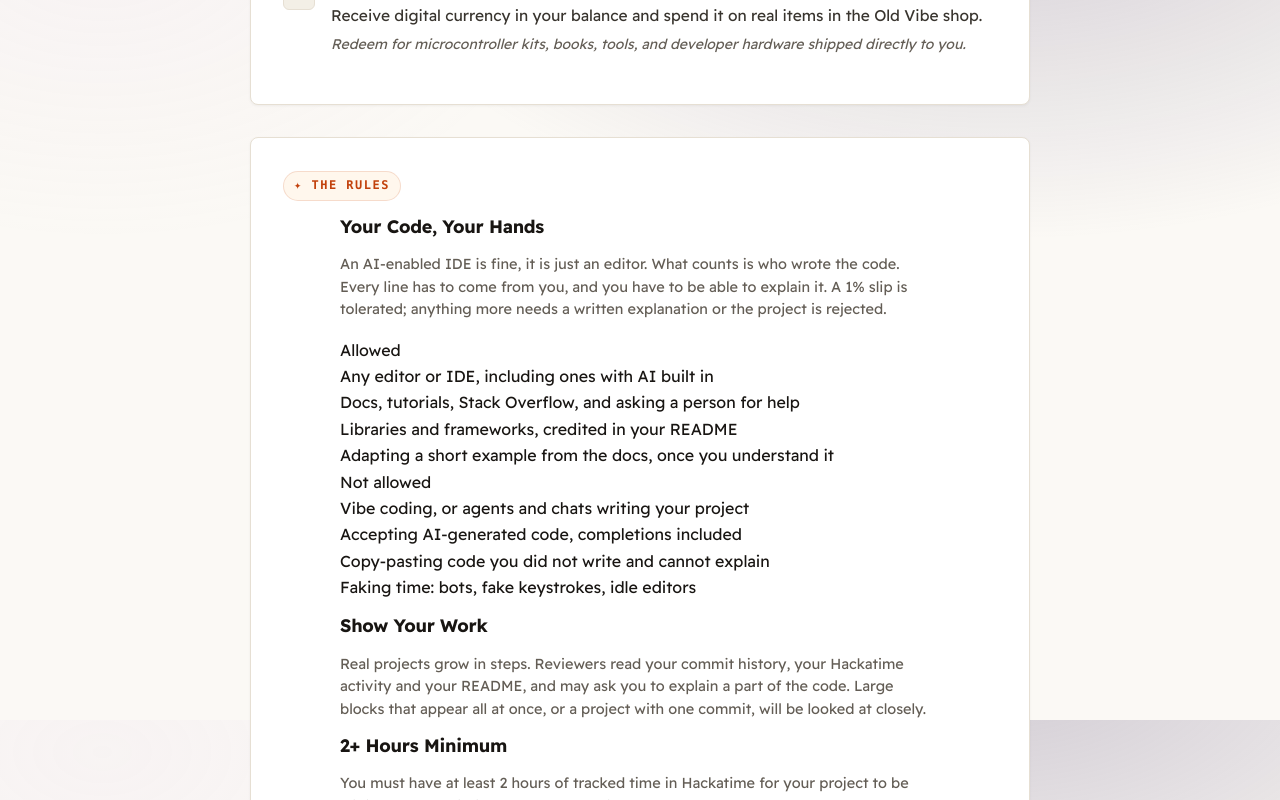
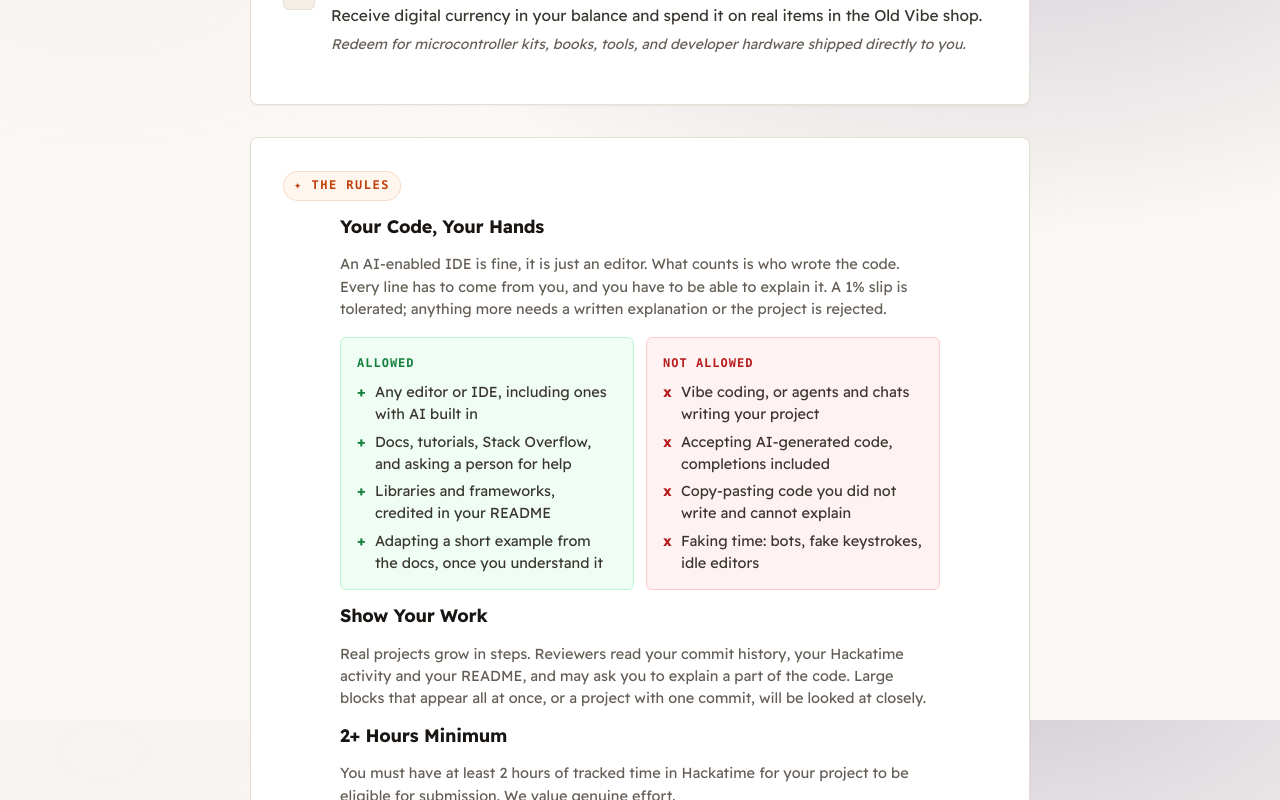
Before and after one commit to cyberworrier8088/Old-Vibe, a Next.js app in the folder old-vibe/: page / in a window 1280 px wide. Shown: the part 1680-2480 px from the top of the page. Built offline with nearby package versions, Linux system fonts and the light colour scheme.

Commit message:
feat(ui): scroll reveal, count-up stats, button sheen, hero glow, animated FAQ and rules cards

```diff
--- a/old-vibe/app/(site)/page.module.css
+++ b/old-vibe/app/(site)/page.module.css
@@ -207,3 +207,116 @@
 .dealCard:hover {
   transform: translateY(-5px) rotate(-0.4deg);
 }
+
+/* A slow warm glow drifts behind the hero. */
+@keyframes drift {
+  0%,
+  100% {
+    transform: translate(0, 0) scale(1);
+  }
+  50% {
+    transform: translate(40px, 24px) scale(1.12);
+  }
+}
+
+.hero {
+  position: relative;
+}
+
+.hero::before {
+  content: "";
+  position: absolute;
+  top: -40px;
+  right: -60px;
+  width: 380px;
+  height: 380px;
+  border-radius: 50%;
+  background: radial-gradient(circle, rgba(194, 65, 12, 0.14), transparent 68%);
+  filter: blur(8px);
+  animation: drift 14s ease-in-out infinite;
+  pointer-events: none;
+  z-index: -1;
+}
+
+.ruleCols {
+  display: grid;
+  grid-template-columns: 1fr 1fr;
+  gap: var(--s3);
+}
+
+.ruleCard {
+  display: flex;
+  flex-direction: column;
+  gap: var(--s2);
+  padding: var(--s4);
+  border-radius: var(--wobble-sm);
+  border: 1px solid var(--rule);
+  transition: transform 0.2s ease, box-shadow 0.2s ease;
+}
+
+.ruleCard:hover {
+  transform: translateY(-3px);
+  box-shadow: var(--drop);
+}
+
+.ruleCard ul {
+  display: flex;
+  flex-direction: column;
+  gap: 6px;
+  font-size: 14.5px;
+  line-height: 1.5;
+  color: var(--soft);
+}
+
+.ruleCard li {
+  padding-left: 18px;
+  position: relative;
+}
+
+.ruleCard li::before {
+  position: absolute;
+  left: 0;
+  font-weight: 700;
+}
+
+.ruleYes {
+  background: var(--paper-green-bg);
+  border-color: var(--paper-green-border);
+}
+
+.ruleYes li::before {
+  content: "+";
+  color: var(--ok);
+}
+
+.ruleNo {
+  background: #fef2f2;
+  border-color: #fecaca;
+}
+
+.ruleNo li::before {
+  content: "x";
+  color: var(--bad);
+}
+
+.ruleHead {
+  font-family: var(--data);
+  font-size: 12px;
+  font-weight: 700;
+  letter-spacing: 1px;
+  text-transform: uppercase;
+}
+
+.ruleYes .ruleHead {
+  color: var(--ok);
+}
+
+.ruleNo .ruleHead {
+  color: var(--bad);
+}
+
+@media (max-width: 700px) {
+  .ruleCols {
+    grid-template-columns: 1fr;
+  }
+}
--- a/old-vibe/components/site/Section.tsx
+++ b/old-vibe/components/site/Section.tsx
@@ -1,4 +1,6 @@
 import type { ReactNode } from "react";
+
+import { Reveal } from "@/components/ui/Reveal";
 
 import styles from "./Section.module.css";
 
@@ -12,9 +14,9 @@ export function Section({
   children: ReactNode;
 }) {
   return (
-    <section id={id} className={styles.section}>
+    <Reveal id={id} className={styles.section}>
       <span className={styles.label}>✦ {label}</span>
       <div className={styles.body}>{children}</div>
-    </section>
+    </Reveal>
   );
 }
--- a/old-vibe/components/ui/Accordion.module.css
+++ b/old-vibe/components/ui/Accordion.module.css
@@ -43,3 +43,26 @@
   font-size: 16px;
   color: var(--soft);
 }
+
+@keyframes open {
+  from {
+    opacity: 0;
+    transform: translateY(-6px);
+  }
+  to {
+    opacity: 1;
+    transform: none;
+  }
+}
+
+.item[open] .answer {
+  animation: open 0.3s ease both;
+}
+
+.question {
+  transition: color 0.15s ease, padding-left 0.2s ease;
+}
+
+.question:hover {
+  padding-left: 6px;
+}
--- a/old-vibe/components/ui/Button.module.css
+++ b/old-vibe/components/ui/Button.module.css
@@ -112,3 +112,23 @@
 .root:focus-visible {
   transform: translateY(-1px);
 }
+
+/* A soft sheen sweeps across the solid button on hover. */
+.root:not(.ghost):not(.quiet):not(.danger) {
+  position: relative;
+  overflow: hidden;
+}
+
+.root:not(.ghost):not(.quiet):not(.danger)::after {
+  content: "";
+  position: absolute;
+  inset: 0;
+  background: linear-gradient(105deg, transparent 35%, rgba(255, 255, 255, 0.22) 50%, transparent 65%);
+  transform: translateX(-120%);
+  transition: transform 0.6s ease;
+  pointer-events: none;
+}
+
+.root:not(.ghost):not(.quiet):not(.danger):hover::after {
+  transform: translateX(120%);
+}
--- /dev/null
+++ b/old-vibe/components/ui/Reveal.module.css
@@ -0,0 +1,10 @@
+.reveal {
+  transition:
+    opacity 0.7s ease,
+    transform 0.7s cubic-bezier(0.2, 0.7, 0.2, 1);
+}
+
+.reveal[data-pending] {
+  opacity: 0;
+  transform: translateY(26px);
+}
--- /dev/null
+++ b/old-vibe/components/ui/Reveal.tsx
@@ -0,0 +1,47 @@
+"use client";
+
+import { useEffect, useRef } from "react";
+import type { ReactNode } from "react";
+
+import styles from "./Reveal.module.css";
+
+/**
+ * A section that fades up the first time it scrolls into view. It is visible by default and only
+ * hidden once the page has hydrated and the section is below the fold, so a failed script never
+ * leaves content invisible.
+ */
+export function Reveal({
+  id,
+  className,
+  children,
+}: {
+  id?: string;
+  className?: string;
+  children: ReactNode;
+}) {
+  const ref = useRef<HTMLElement>(null);
+
+  useEffect(() => {
+    const node = ref.current;
+    if (!node || node.getBoundingClientRect().top < window.innerHeight) return;
+
+    node.dataset.pending = "";
+    const observer = new IntersectionObserver(
+      (entries) => {
+        if (entries.some((entry) => entry.isIntersecting)) {
+          delete node.dataset.pending;
+          observer.disconnect();
+        }
+      },
+      { threshold: 0.12, rootMargin: "0px 0px -8% 0px" },
+    );
+    observer.observe(node);
+    return () => observer.disconnect();
+  }, []);
+
+  return (
+    <section id={id} ref={ref} className={[styles.reveal, className].filter(Boolean).join(" ")}>
+      {children}
+    </section>
+  );
+}
--- a/old-vibe/components/ui/StatCard.tsx
+++ b/old-vibe/components/ui/StatCard.tsx
@@ -1,5 +1,6 @@
 import type { ReactNode } from "react";
 
+import { CountUp } from "./CountUp";
 import styles from "./StatCard.module.css";
 
 type StatCardProps = {
@@ -13,7 +14,9 @@ export function StatCard({ label, value, sub, accent = false }: StatCardProps) {
   return (
     <div className={[styles.card, accent ? styles.accent : null].filter(Boolean).join(" ")}>
       <span className={styles.label}>{label}</span>
-      <span className={styles.value}>{value}</span>
+      <span className={styles.value}>
+        {typeof value === "number" ? <CountUp value={value} /> : value}
+      </span>
       {sub ? <span className={styles.sub}>{sub}</span> : null}
     </div>
   );
```
Also changed, not shown: old-vibe/components/ui/CountUp.tsx (added, +26 -0 lines).
